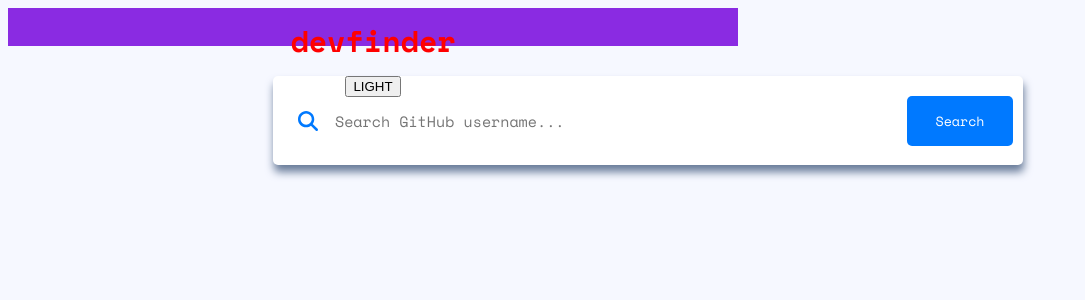
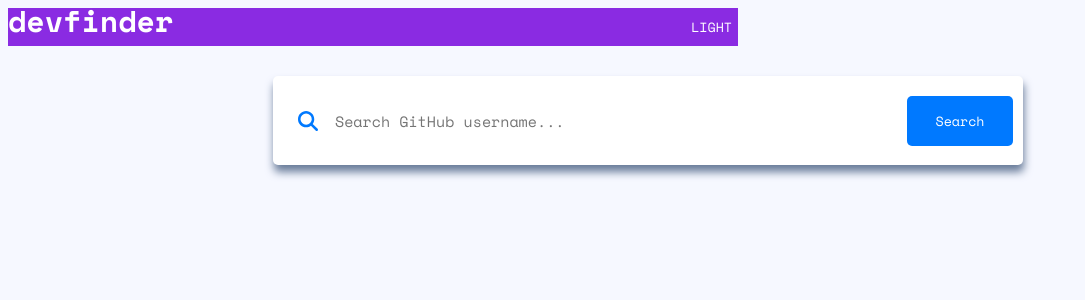
Before and after one commit to AbangAyoma/GitHub-user-search, a React (Vite) app: page / in a window 1280 px wide. Shown: the top 300 px of the page, without its empty margins (0-1085 px from the left). Built offline with nearby package versions, Linux system fonts and the light colour scheme.

Commit message:
style: add family to font

```diff
--- a/src/components/ThemeToggle.css
+++ b/src/components/ThemeToggle.css
@@ -1,10 +1,20 @@
 .top-logo{
-    color: red;
-    /* display: flex;4 */
-    /* justify-content: space-between; */
+    color: var(--main-white);
+    display: flex;
+    justify-content: space-between;
     width: 100vw;
     /* max-width: 900px; */
     background-color: blueviolet;
+    h1{
+        font-family: var(--font-fam);
+        margin: 0;
+    }
+    button{
+        border: none;
+        font-family: var(--font-fam);
+        color: var(--main-white);
+        background-color: inherit;
+    }
 
 
 }
```
